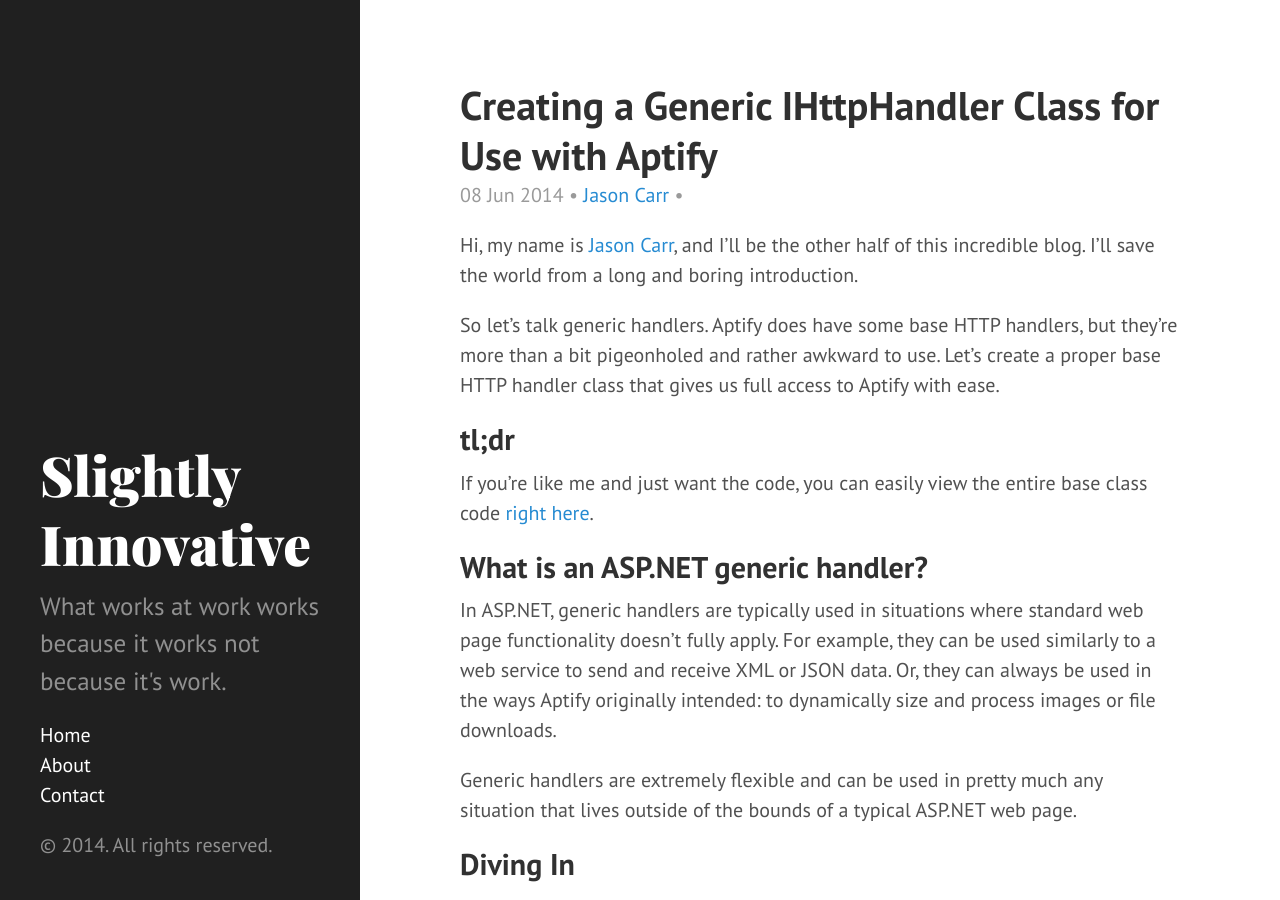
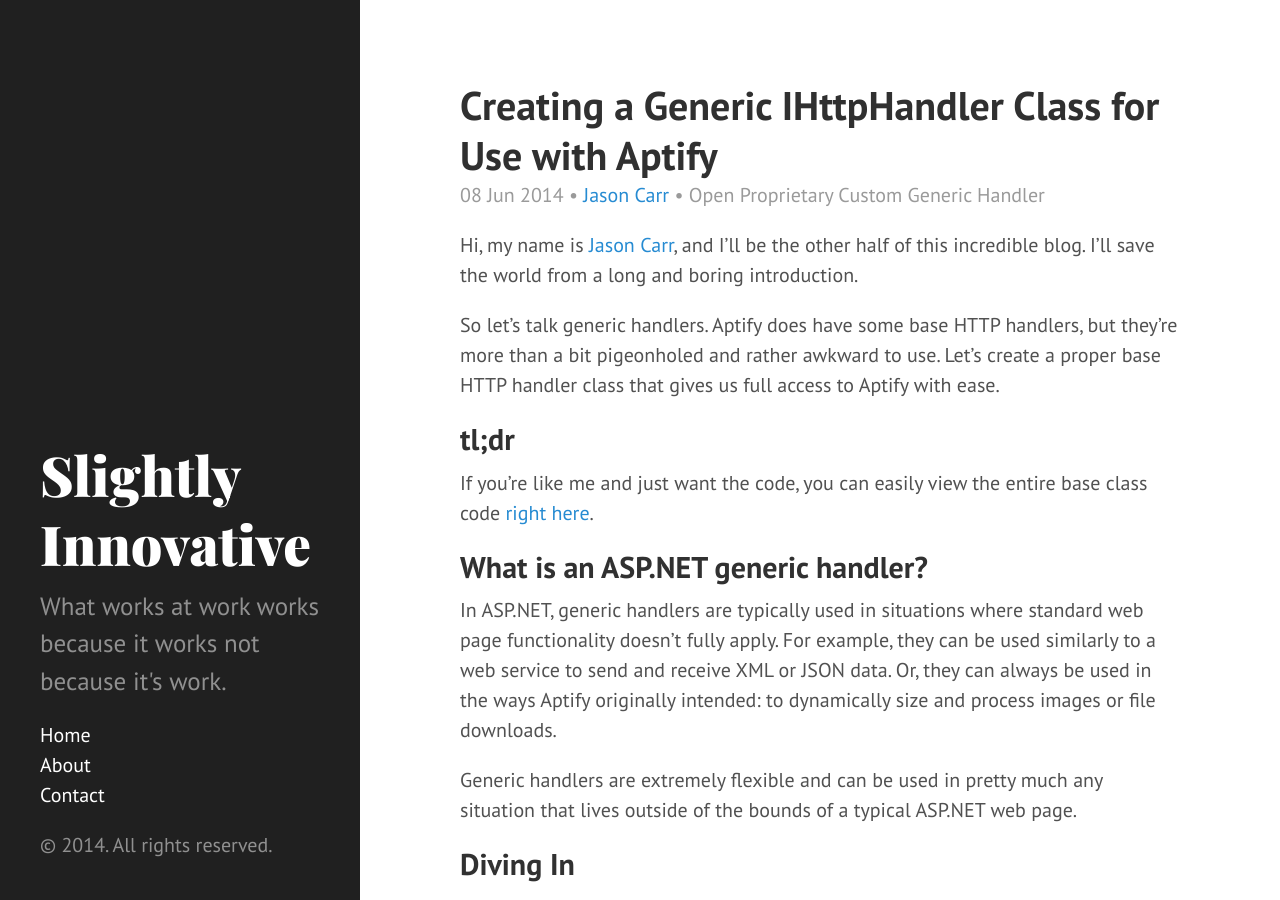
Before and after one commit to lcates/perbyte.github.io, a Jekyll site: the page built from _posts/2014-06-08-Creating-a-Generic-IHttpHandler-Class.md, in a window 1280 px wide and 900 px high. Built offline with Jekyll 4.4.1, drawn with Linux system fonts in a browser that asks for light colours; Markdown is read by kramdown in place of the engine named in the settings; comment, search, counter and statistics services are not loaded.

Commit message:
Added meta

```diff
--- a/_posts/2014-06-08-Creating-a-Generic-IHttpHandler-Class.md
+++ b/_posts/2014-06-08-Creating-a-Generic-IHttpHandler-Class.md
@@ -1,13 +1,13 @@
 ---
-layout:     post
-date:       2014-06-08
-title:      "Creating a Generic IHttpHandler Class for Use with Aptify"
-meta:       ""
+layout:      post
+date:        2014-06-08
+title:       "Creating a Generic IHttpHandler Class for Use with Aptify"
+meta:        "Open Proprietary Custom Generic Handler"
 description: ""
-comments:   true
-author:     jason
+comments:    true
+author:      jason
 categories:
-tags:       aptify asp.net
+tags:        aptify asp.net
 ---
 
 Hi, my name is [Jason Carr][jason], and I'll be the other half of this incredible blog. I'll save the world from a long and boring introduction.
```
